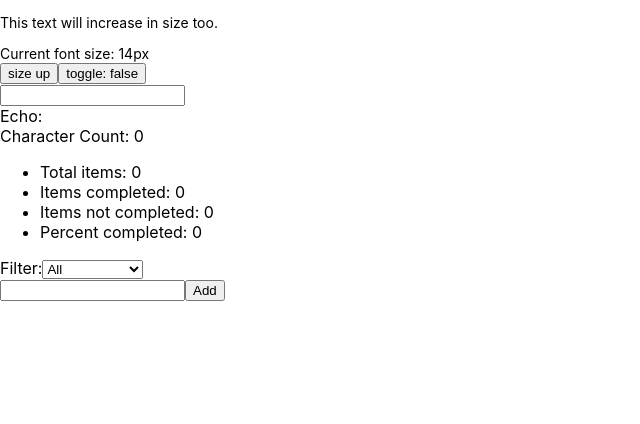
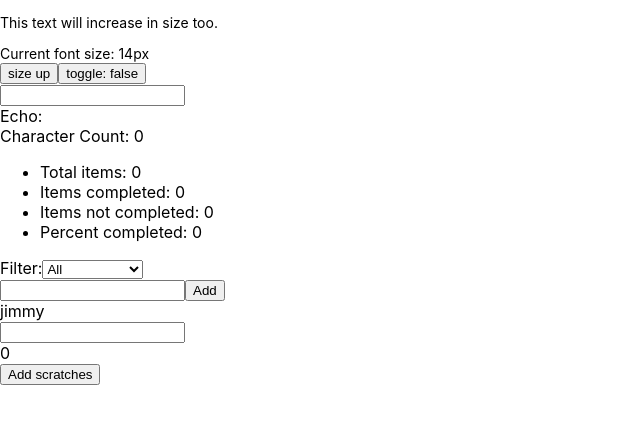
Before and after one commit to hykimyong/cra, a React (Create React App) app: page / in a window 1280 px wide. Shown: the top 424 px of the page, without its empty margins (0-640 px from the left). Built offline with nearby package versions, Linux system fonts and the light colour scheme.

Commit message:
zustand3
devtools사용가능
비동기 호출->set이전에 비동기가 일어나도 무관
기타팁->redux-like reacting to changes
미들웨어->persist middleware

```diff
--- a/src/App.js
+++ b/src/App.js
@@ -5,11 +5,12 @@ import './App.css';
 // import Text from './components/RecoilExample/Text';
 // import CharacterCounter from './components/RecoilExample/CharacterCounter';
 // import TodoList from './components/RecoilExample/Todo/TodoList';
-import CurrentUserInfo from './components/RecoilExample/CurrentUserInfo';
 import React from 'react';
 import Text from './components/ZustandExample/Text';
 import CharacterCounter from './components/ZustandExample/CharacterCounter';
 import TodoList from './components/ZustandExample/Todo/TodoList';
+import CurrentUserInfo from './components/ZustandExample/CurrentUserInfo';
+import Scratches from './components/ZustandExample/Scratches';
 // import { observableTodoStore } from './app/ObservableTodoStore';
 // import MobxExample from './components/MobxExample';
 // import TodoList from './components/TodoList';
@@ -31,6 +32,8 @@ function App() {
     <Text/>
     <CharacterCounter/>
     <TodoList/>
+    <CurrentUserInfo/>
+    <Scratches/>
     </>
   );
 }
--- /dev/null
+++ b/src/components/ZustandExample/CurrentUserInfo.jsx
@@ -0,0 +1,32 @@
+import axios from 'axios';
+import React, { useEffect } from 'react';
+import create from "zustand";
+
+const useStore = create((set,get)=>({
+    userName:"jimmy",
+    fetchUserName: async (id) =>{
+        const response = await axios.get(`/api/user-name?id=${id}`);
+        set({userName:response.data.name});
+    }
+}))
+
+function CurrentUser() {
+    const userName = useStore((state)=>state.userName);
+
+    return (<>
+        <div>{userName}</div>
+    </>)
+
+}
+
+export default function CurrentUserInfo(){
+    const fetchUserName = useStore((state)=>state.fetchUserName);
+
+    return (
+        <>
+        <CurrentUser />
+        <input onChange={(e)=>fetchUserName(e.target.value)}/>
+        </>
+    )
+
+}
--- /dev/null
+++ b/src/components/ZustandExample/Scratches.jsx
@@ -0,0 +1,37 @@
+import React,{useEffect, useRef} from 'react'
+import create from 'zustand';
+
+const useStore = create((set)=>({
+    scratches:0,
+    addScratches : ()=>set((state)=>({scratches:state.scratches+1}))
+}))
+
+export default function Scratches() {
+    // const scratches = useStore((state)=>state.scratches);
+    const scratchRef = useRef(useStore.getState().scratches);
+
+    const addScratches = useStore((state)=>state.addScratches);
+
+    useEffect(()=>{
+        useStore.subscribe(
+            (scratches)=>{
+                scratchRef.current = scratches;
+                console.log(scratches);
+                console.log(scratchRef.current);
+                if(scratches>3){
+                    alert('too many...')
+                }
+            },
+            (state)=>state.scratches
+        );
+    },[]);
+
+  return (
+    <div>{scratchRef.current}
+    <br/>
+    <button onClick={addScratches}>Add scratches</button>
+    </div>
+
+
+  )
+}
--- a/src/components/ZustandExample/Todo/TodoStore.js
+++ b/src/components/ZustandExample/Todo/TodoStore.js
@@ -1,6 +1,7 @@
 import create from 'zustand';
+import {devtools} from "zustand/middleware";
 
-export const useStore = create((set, get)=>({
+export const useStore = create(devtools((set, get)=>({
   todoListState: [],
   setTodoListState: (list)=>set({todoListState : list}),
   todoListFilterState: "Show All",
@@ -32,4 +33,4 @@ export const useStore = create((set, get)=>({
       percentCompleted,
     };
   }
-}))
+})))
```
